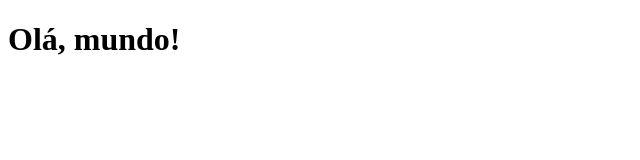
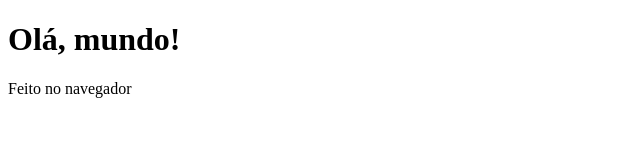
Before and after one commit to SetSerpens/UNIVERSO-GEEK, a plain HTML site: page index.html in a window 1280 px wide. Shown: the whole page, without its empty margins (0-640 px from the left). Drawn offline with Linux system fonts and the light colour scheme.

Commit message:
feito pelo navegador

```diff
--- a/index.html
+++ b/index.html
@@ -8,5 +8,6 @@
 <body>
 
     <h1>Olá, mundo! </h1>
+    <p>Feito no navegador</p>
 </body>
 </html>
```
